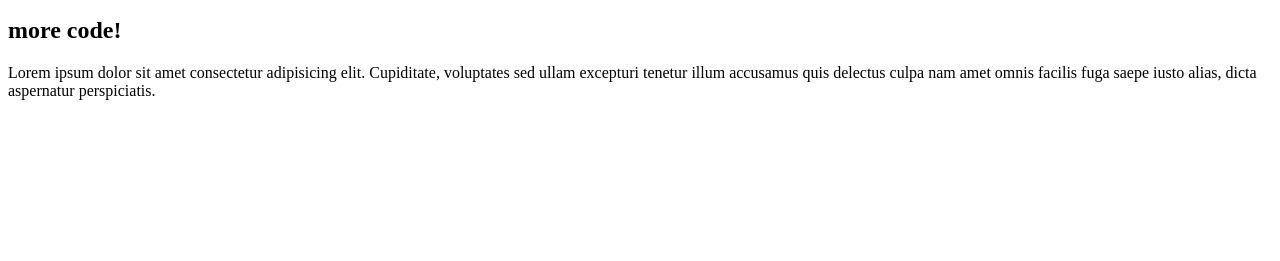
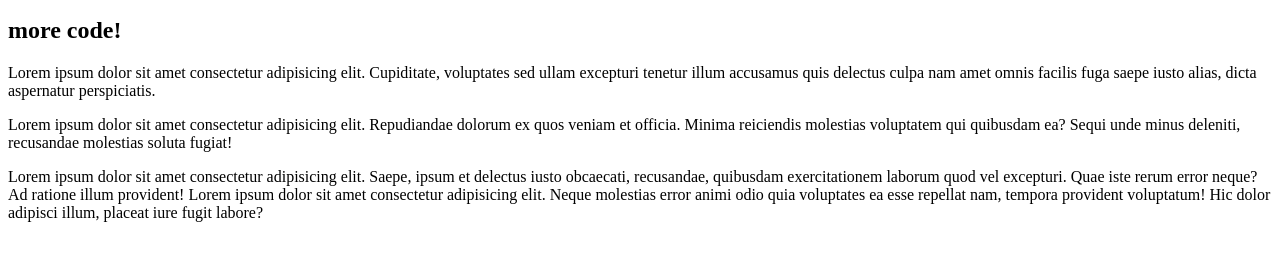
Before and after one commit to LeonTGC/journal, a plain HTML site: page aboutMe.html in a window 1280 px wide. Shown: the part 119-380 px from the top of the page. Drawn offline with Linux system fonts and the light colour scheme.

Commit message:
added content

```diff
--- a/aboutMe.html
+++ b/aboutMe.html
@@ -15,7 +15,11 @@
     </div>
     <div>
         <p>Lorem ipsum dolor sit amet consectetur adipisicing elit. Cupiditate, voluptates sed ullam excepturi tenetur illum accusamus quis delectus culpa nam amet omnis facilis fuga saepe iusto alias, dicta aspernatur perspiciatis.</p>
+        <p>Lorem ipsum dolor sit amet consectetur adipisicing elit. Repudiandae dolorum ex quos veniam et officia. Minima reiciendis molestias voluptatem qui quibusdam ea? Sequi unde minus deleniti, recusandae molestias soluta fugiat!</p>
+    <p>Lorem ipsum dolor sit amet consectetur adipisicing elit. Saepe, ipsum et delectus iusto obcaecati, recusandae, quibusdam exercitationem laborum quod vel excepturi. Quae iste rerum error neque? Ad ratione illum provident!
+        Lorem ipsum dolor sit amet consectetur adipisicing elit. Neque molestias error animi odio quia voluptates ea esse repellat nam, tempora provident voluptatum! Hic dolor adipisci illum, placeat iure fugit labore?
 
+    </p>
     </div>
 </body>
 </html>
```
